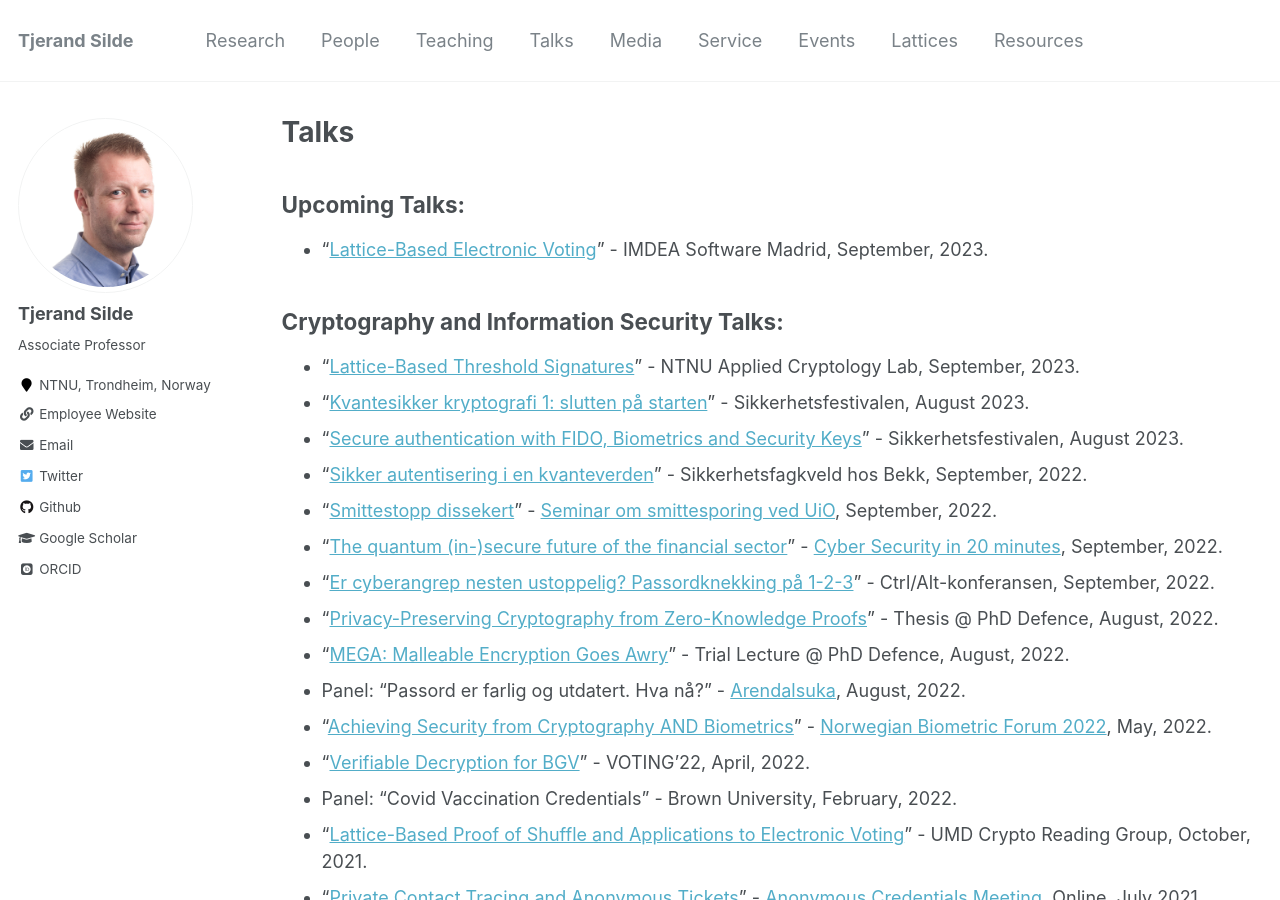
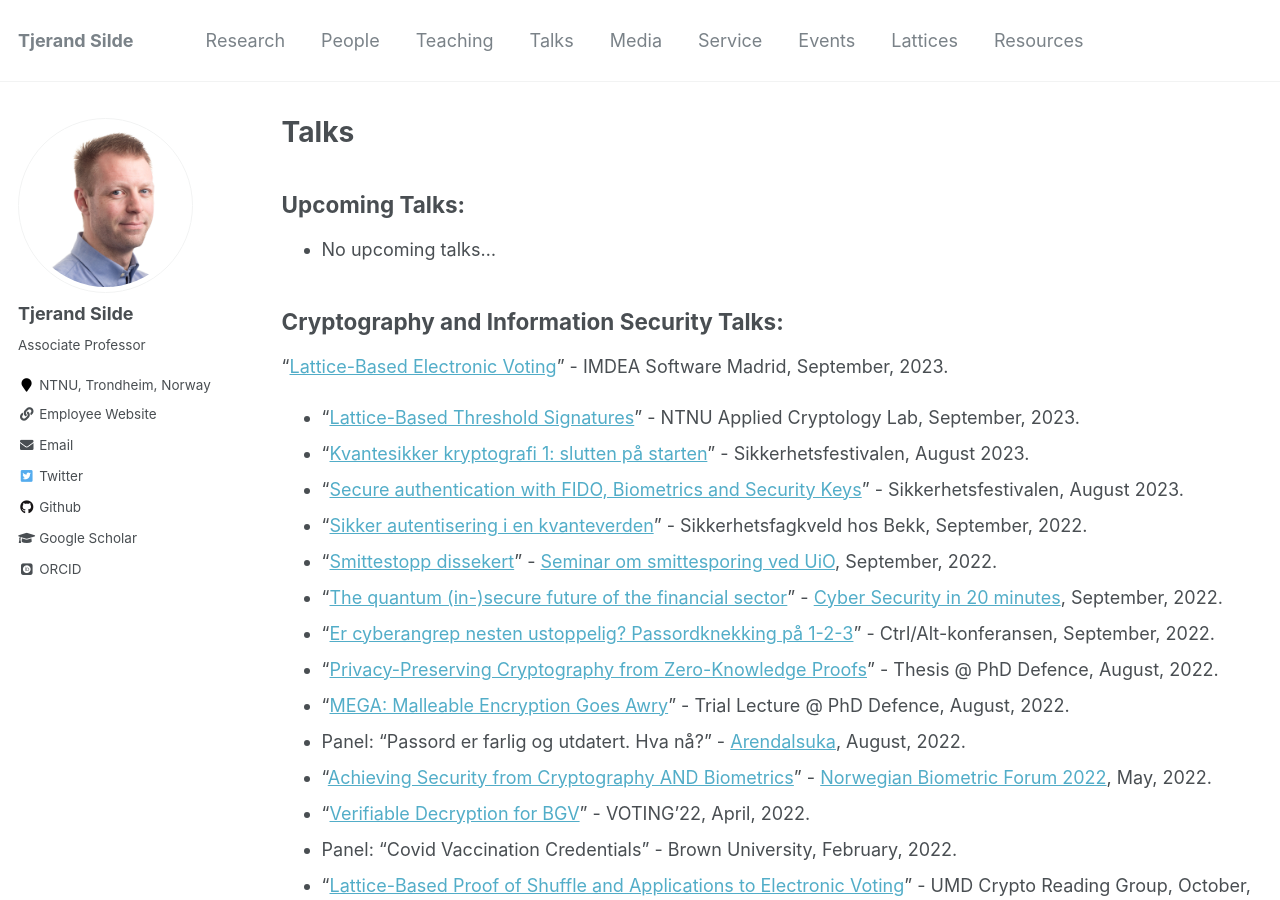
Before and after one commit to tjesi/tjesi.github.io, a Jekyll site: the page built from _pages/talks.md, in a window 1280 px wide and 900 px high. Built offline with Jekyll 4.4.1, drawn with Linux system fonts in a browser that asks for light colours; some web fonts are replaced.

Commit message:
Update talks.md

```diff
--- a/_pages/talks.md
+++ b/_pages/talks.md
@@ -7,11 +7,12 @@ author_profile: true
 
 ## Upcoming Talks:
 
-* "[Lattice-Based Electronic Voting](https://tjerandsilde.no/files/IMDEA.pdf)" - IMDEA Software Madrid, September, 2023.
+* No upcoming talks...
 
 
 ## Cryptography and Information Security Talks:
 
+"[Lattice-Based Electronic Voting](https://tjerandsilde.no/files/IMDEA.pdf)" - IMDEA Software Madrid, September, 2023.
 * "[Lattice-Based Threshold Signatures](https://tjerandsilde.no/files/Threshold-Signatures.pdf)" - NTNU Applied Cryptology Lab, September, 2023.
 * "[Kvantesikker kryptografi 1: slutten på starten](https://tjerandsilde.no/files/Sikkerhetsfestivalen-2023-kvante.pdf)" - Sikkerhetsfestivalen, August 2023.
 * "[Secure authentication with FIDO, Biometrics and Security Keys](https://tjerandsilde.no/files/Sikkerhetsfestivalen-2023-fido.pdf)" - Sikkerhetsfestivalen, August 2023.
```
